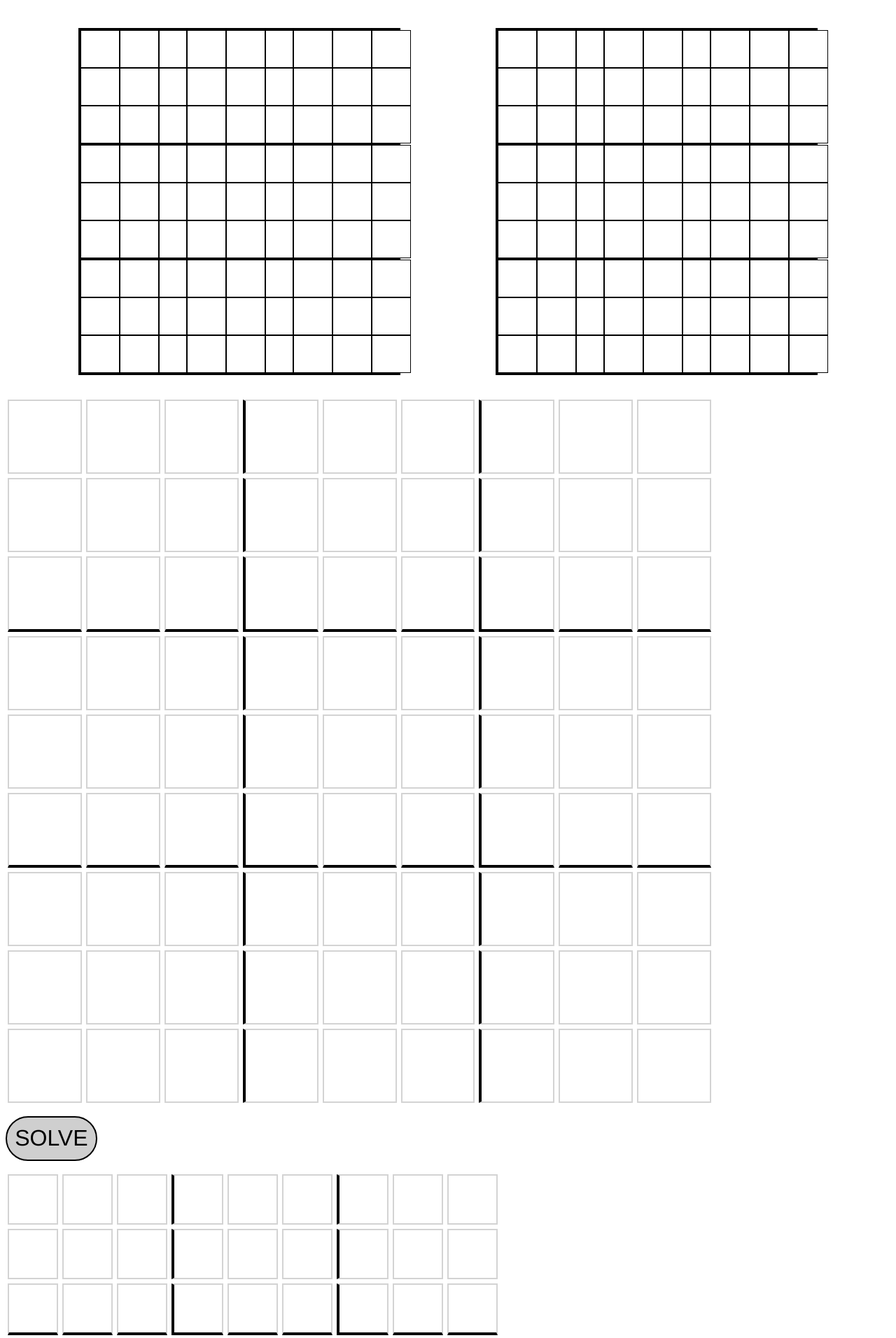
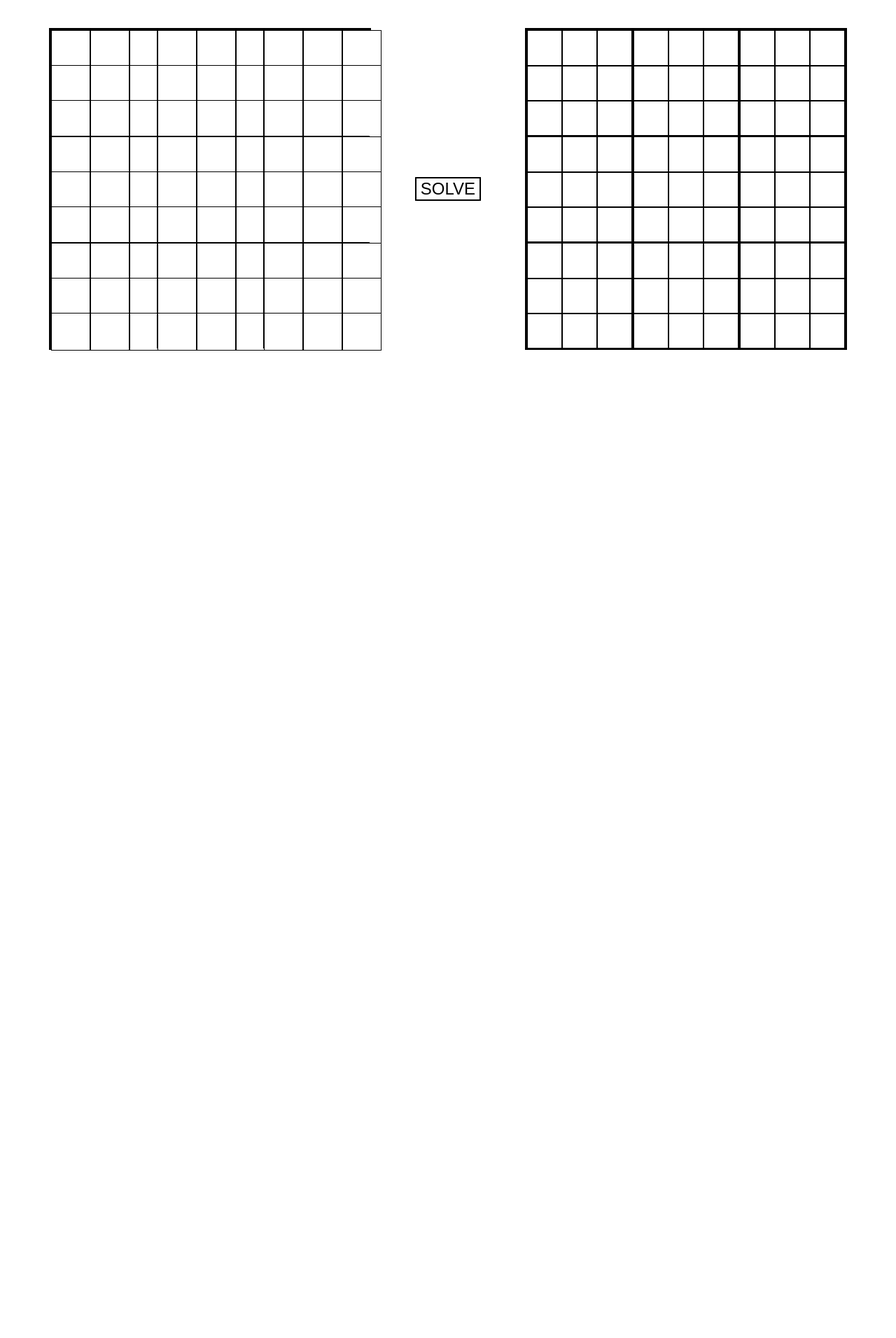
Before and after one commit to z-olpin/sodoku_solver, a React app: page / in a window 1280 px wide. Shown: the top 1912 px of the page at 70% size. After the commit the page ends 800 px from the top, so only its background shows below. Built offline with nearby package versions, Linux system fonts and the light colour scheme; the HTML template or start-up script is replaced by a standard one.

Commit message:
integrated new board ui with solving logic

```diff
--- a/src/components/App.js
+++ b/src/components/App.js
@@ -1,117 +1,131 @@
-//TODOS:
-//Prevent unsolvable boards ->
-//Validate input. Invalidate on attempted entry
-//Use css Flex-box or grid or whatever to properly layout
-//Design
-//Host
+// TODOS:
+// Extract components
+// Prevent unsolvable boards ->
+// Validate input. Invalidate on attempted entry
+// Improve design
+// Host
 
-import React, { useState, useEffect } from 'react'
+import React, { useState} from 'react'
 import solveBoard from './solver'
 import styles from '../static/styles'
 
+const BoardDisplay = () => {
 
-let Board = () => {
+  const [board, setBoard] = useState([...Array(81)])
+
+  const onInput = (id, value) => {
+    const newBoard = [...board.slice(0,id), value, ...board.slice(id+1)]
+    setBoard(newBoard)
+    console.log(board, id, value )
+  }
+
   return (
-    <div className="Board" style={{margin: '2rem', width: '456px', display: 'flex', flexDirection: 'column', flexBasis: '1', border: '2px solid black'}}>
-      <Row />
-      <Row />
-      <Row />
+    <>
+    <div className="board" style={styles.board}>
+      <Row onInput={onInput} id={0} />
+      <Row onInput={onInput} id={1} />
+      <Row onInput={onInput} id={2} />
+    </div>
+    <SolvedBoard board={board} />
+    </>
+  )
+}
+
+const Row = ({id, onInput}) => {
+  return (
+    <div className="row" style={styles.row}>
+      <Square onInput={onInput} id={id*3} />
+      <Square onInput={onInput} id={id*3+1} />
+      <Square onInput={onInput} id={id*3+2} />
     </div>
   )
 }
 
-let Row = () => {
+const Square = ({id, onInput}) => {
   return (
-    <div className="row" style={{flex: '1', display: 'flex'}}>
-      <Square /><Square /><Square />
+    <div className="square" style={styles.square}>
+      <InputRow onInput={onInput} id={id*3} />
+      <InputRow onInput={onInput} id={id*3+1} />
+      <InputRow onInput={onInput} id={id*3+2} />
     </div>
   )
 }
 
-let Square = () => {
+const InputRow = ({id, onInput}) => {
+
   return (
-    <div className="square" style={{flex: '1', border: '1px solid black', width: '150px'}}>
-      <InputRow />
-      <InputRow />
-      <InputRow />
+    <div className="inputRow" style={styles.squareRow}>
+      <input type="text" id={id*3} onChange={(e)=>onInput(Number(e.target.id), Number(e.target.value))} maxLength={1} style={styles.cell}/>
+      <input type="text" id={id*3+1} onChange={(e)=>onInput(Number(e.target.id), Number(e.target.value))} maxLength={1} style={styles.cell}/>
+      <input type="text" id={id*3+2} onChange={(e)=>onInput(Number(e.target.id), Number(e.target.value))} maxLength={1} style={styles.cell}/>
     </div>
   )
 }
 
-let InputRow = () => {
+const SolvedBoard = ({board}) => {
+    const [solvedBoard, setSolvedBoard] = useState([...Array(81)])
+
+    const handleSolve = (e) => {
+      e.preventDefault()
+      const newBoard = solveBoard([...board])
+      setSolvedBoard([...newBoard])
+  }
+
   return (
-    <div className="inputRow" style={{flexDirection: 'row', display: 'flex', width: '150px'}}>
-      {[...Array(3).keys()].map(n => <input type="text" maxLength={1} onChange={()=>{}} style={{width: '50px', height: '50px', border: '1px solid black'}}/>)}
+    <>
+    <button style={{fontSize: '1.5rem', backgroundColor: '#fff', border: '2px solid black'}} onClick={handleSolve}>SOLVE</button>
+    <div className="board" style={styles.board}>
+      <SolvedRow id={solvedBoard.slice(0,27)} />
+      <SolvedRow id={solvedBoard.slice(27,54)} />
+      <SolvedRow id={solvedBoard.slice(54)} />
+    </div>
+    </>
+  )
+}
+
+const SolvedRow = ({id}) => {
+  return (
+    <div className="row" style={styles.row}>
+      <SolvedSquare id={id.slice(0,9)} />
+      <SolvedSquare id={id.slice(9,18)} />
+      <SolvedSquare id={id.slice(18)} />
     </div>
   )
 }
 
-let SolvedDisplay = (props) => {
-  const [solvedBoard, setSolvedBoard] = useState([...Array(81)])
-
-  let handleSolve = (e) => {
-    e.preventDefault()
-    let newBoard = solveBoard([...props.board])
-    setSolvedBoard(newBoard)
-  }
-
-  const fromStartBoard = (row, n) => {
-    return (props.board[row*9+n]) ? true : false
-  }
-
-  //TODO: Get rid of ternaries for style. Just pass whatever to a function that returns a style object
-
+const SolvedSquare = ({id}) => {
   return (
-    <div>
-        <p />
-        <button style={styles.button} onClick={handleSolve}>SOLVE</button>
-        <p />
-        <div>{[...Array(9).keys()].map(n => <div style={{...styles.all, ...((n%3==0 && !(n%9==0)) ? styles.leftBorder : styles.regularBorder), ...((fromStartBoard(0, n)) ? styles.startColor : styles.otherColor)}}>{solvedBoard[0*9+n]}</div>)}</div>
-        <div>{[...Array(9).keys()].map(n => <div style={{...styles.all, ...((n%3==0 && !(n%9==0)) ? styles.leftBorder : styles.regularBorder), ...((fromStartBoard(1, n)) ? styles.startColor : styles.otherColor)}}>{solvedBoard[1*9+n]}</div>)}</div>
-        <div>{[...Array(9).keys()].map(n => <div style={{...styles.all, ...((n%3==0 && !(n%9==0)) ? styles.leftBorder : styles.regularBorder), ...((fromStartBoard(2, n)) ? styles.startColor : styles.otherColor), ...styles.bottomBorder}}>{solvedBoard[2*9+n]}</div>)}</div>
-        <div>{[...Array(9).keys()].map(n => <div style={{...styles.all, ...((n%3==0 && !(n%9==0)) ? styles.leftBorder : styles.regularBorder), ...((fromStartBoard(3, n)) ? styles.startColor : styles.otherColor)}}>{solvedBoard[3*9+n]}</div>)}</div>
-        <div>{[...Array(9).keys()].map(n => <div style={{...styles.all, ...((n%3==0 && !(n%9==0)) ? styles.leftBorder : styles.regularBorder), ...((fromStartBoard(4, n)) ? styles.startColor : styles.otherColor)}}>{solvedBoard[4*9+n]}</div>)}</div>
-        <div>{[...Array(9).keys()].map(n => <div style={{...styles.all, ...((n%3==0 && !(n%9==0)) ? styles.leftBorder : styles.regularBorder), ...((fromStartBoard(5, n)) ? styles.startColor : styles.otherColor), ...styles.bottomBorder}}>{solvedBoard[5*9+n]}</div>)}</div>
-        <div>{[...Array(9).keys()].map(n => <div style={{...styles.all, ...((n%3==0 && !(n%9==0)) ? styles.leftBorder : styles.regularBorder), ...((fromStartBoard(6, n)) ? styles.startColor : styles.otherColor)}}>{solvedBoard[6*9+n]}</div>)}</div>
-        <div>{[...Array(9).keys()].map(n => <div style={{...styles.all, ...((n%3==0 && !(n%9==0)) ? styles.leftBorder : styles.regularBorder), ...((fromStartBoard(7, n)) ? styles.startColor : styles.otherColor)}}>{solvedBoard[7*9+n]}</div>)}</div>
-        <div>{[...Array(9).keys()].map(n => <div style={{...styles.all, ...((n%3==0 && !(n%9==0)) ? styles.leftBorder : styles.regularBorder), ...((fromStartBoard(8, n)) ? styles.startColor : styles.otherColor)}}>{solvedBoard[8*9+n]}</div>)}</div>
+    <div className="square" style={styles.square}>
+      <SolvedInputRow id={id.slice(0,3)} />
+      <SolvedInputRow id={id.slice(3,6)} />
+      <SolvedInputRow id={id.slice(6)} />
     </div>
   )
 }
 
-let InputBoard = () => {
-  const [board, setBoard] = useState([...Array(81)])
-
-  let entry = (e) => {
-    let newBoard = [...board]
-    newBoard[e.target.id] = Number(e.target.value)
-    setBoard(newBoard)
-  }
-
+const SolvedInputRow = ({id}) => {
 
   return (
-    <div>
-      <div>
-        <div style={{display: 'flex', flexWrap: 'wrap', justifyContent: 'space-evenly'}}><Board /><Board /></div>
-        <div>{[...Array(9).keys()].map(n => <input type="text" maxLength={1} onChange={entry} id={n+ 0} style={{...((n%3==0 && !(n%9==0)) ? styles.inputLeftBorder: styles.inputStyles)}} />)}</div>
-        <div>{[...Array(9).keys()].map(n => <input type="text" maxLength={1} onChange={entry} id={n+ 9} style={{...((n%3==0 && !(n%9==0)) ? styles.inputLeftBorder : styles.inputStyles)}} />)}</div>
-        <div>{[...Array(9).keys()].map(n => <input type="text" maxLength={1} onChange={entry} id={n+18} style={{...((n%3==0 && !(n%9==0)) ? styles.inputLeftBorder : styles.inputStyles), ...styles.inputBottomBorder}} />)}</div>
-        <div>{[...Array(9).keys()].map(n => <input type="text" maxLength={1} onChange={entry} id={n+27} style={{...((n%3==0 && !(n%9==0)) ? styles.inputLeftBorder : styles.inputStyles)}} />)}</div>
-        <div>{[...Array(9).keys()].map(n => <input type="text" maxLength={1} onChange={entry} id={n+36} style={{...((n%3==0 && !(n%9==0)) ? styles.inputLeftBorder : styles.inputStyles)}} />)}</div>
-        <div>{[...Array(9).keys()].map(n => <input type="text" maxLength={1} onChange={entry} id={n+45} style={{...((n%3==0 && !(n%9==0)) ? styles.inputLeftBorder : styles.inputStyles), ...styles.inputBottomBorder}} />)}</div>
-        <div>{[...Array(9).keys()].map(n => <input type="text" maxLength={1} onChange={entry} id={n+54} style={{...((n%3==0 && !(n%9==0)) ? styles.inputLeftBorder : styles.inputStyles)}} />)}</div>
-        <div>{[...Array(9).keys()].map(n => <input type="text" maxLength={1} onChange={entry} id={n+63} style={{...((n%3==0 && !(n%9==0)) ? styles.inputLeftBorder : styles.inputStyles)}} />)}</div>
-        <div>{[...Array(9).keys()].map(n => <input type="text" maxLength={1} onChange={entry} id={n+72} style={{...((n%3==0 && !(n%9==0)) ? styles.inputLeftBorder : styles.inputStyles)}} />)}</div>
+    <div className="inputRow" style={styles.squareRow}>
+      <div style={styles.cell}>
+        {id[0]}
       </div>
-      <SolvedDisplay board={board} />
-      <p />
+      <div style={styles.cell}>
+        {id[1]}
+      </div>
+      <div style={styles.cell}>
+        {id[2]}
+      </div>
     </div>
   )
 }
 
-
 const App = () => {
-  return <InputBoard />
+  return (
+    <div style={styles.boardContainer}>
+      <BoardDisplay />
+    </div>
+  )
 }
 
 export default App
--- a/src/static/styles.js
+++ b/src/static/styles.js
@@ -1,71 +1,44 @@
 const styles = {
-    all: {
-      fontSize: '3rem',
-      display: 'inline-block',
-      width: '3rem',
-      height: '3rem',
-      fontFamily: 'Helvetica, Arial, sans-serif',
-      margin: '3px',
-      display: 'inline-block',
-      padding: '10px',
-      textAlign: 'center',
-      verticalAlign: 'middle',
-      lineHeight: '3rem'
+    cell: {
+      width: '50px',
+      height: '50px',
+      border: '1px solid black',
+      font: '2em Helvetica',
+      textAlign: 'center'
     },
-    startColor: {
-      color: '#0000FF'
+    squareRow: {
+      flexDirection: 'row',
+      display: 'flex',
+      width: '150px',
+      height: '50px'
     },
-    otherColor: {
-      color: '#5e5e5e'
+    square: {
+      flex: '1',
+      border: '1px solid black',
+      width: '150px',
+      height: '150px'
     },
-    leftBorder: {
-      borderLeft: '4px solid black',
-      borderTop: '2px solid lightgrey',
-      borderRight: '2px solid lightgrey',
-      borderBottom: '2px solid lightgrey',
+    row: {
+      flex: '1',
+      display: 'flex'
     },
-    bottomBorder: {
-      borderBottom: '4px solid black'
+    board: {
+      margin: '2rem',
+      width: '456px',
+      display: 'flex',
+      flexDirection: 'column',
+      flexBasis: '1',
+      border: '2px solid black'
     },
-    regularBorder: {
-      border: '2px solid lightgrey',
-    },
-    button: {
-      fontFamily: 'Helvetica, Arial, Sans-serif',
-      fontSize: '2rem',
-      padding: '0.7rem',
-      border: '2px solid black',
-      borderRadius: '1em',
-      backgroundColor: '#CFCFCF'
-    },
-    inputStyles : {
-        width: '4.37rem',
-        height: '4.37rem',
-        fontSize: '3rem',
-        fontFamily: 'Helvetica, Arial, sans-serif',
-        color: '#0000ff',
-        border: '2px solid lightgrey',
-        margin: '3px',
-        padding: '1rem'
-      },
+    boardContainer: {
+      display: 'flex',
+      flexWrap: 'wrap',
+      flexDirection: 'row',
+      justifyContent: 'space-evenly',
+      alignContent: 'space-evenly',
+      alignItems: 'center'
 
-      inputLeftBorder: {
-        width: '4.37rem',
-        height: '4.37rem',
-        fontSize: '3rem',
-        fontFamily: 'Helvetica, Arial, sans-serif',
-        color: '#0000ff',
-        margin: '3px',
-        borderLeft: '4px solid black',
-        borderTop: '2px solid lightgrey',
-        borderRight: '2px solid lightgrey',
-        borderBottom: '2px solid lightgrey',
-        padding: '1rem'
-      },
-
-      inputBottomBorder : {
-        borderBottom: '4px solid black'
-      }
+    }
   }
 
 
```
Also changed, not shown: src/static/images/Screenshot-1.png (deleted), src/static/images/Screenshot-2.png (deleted).
